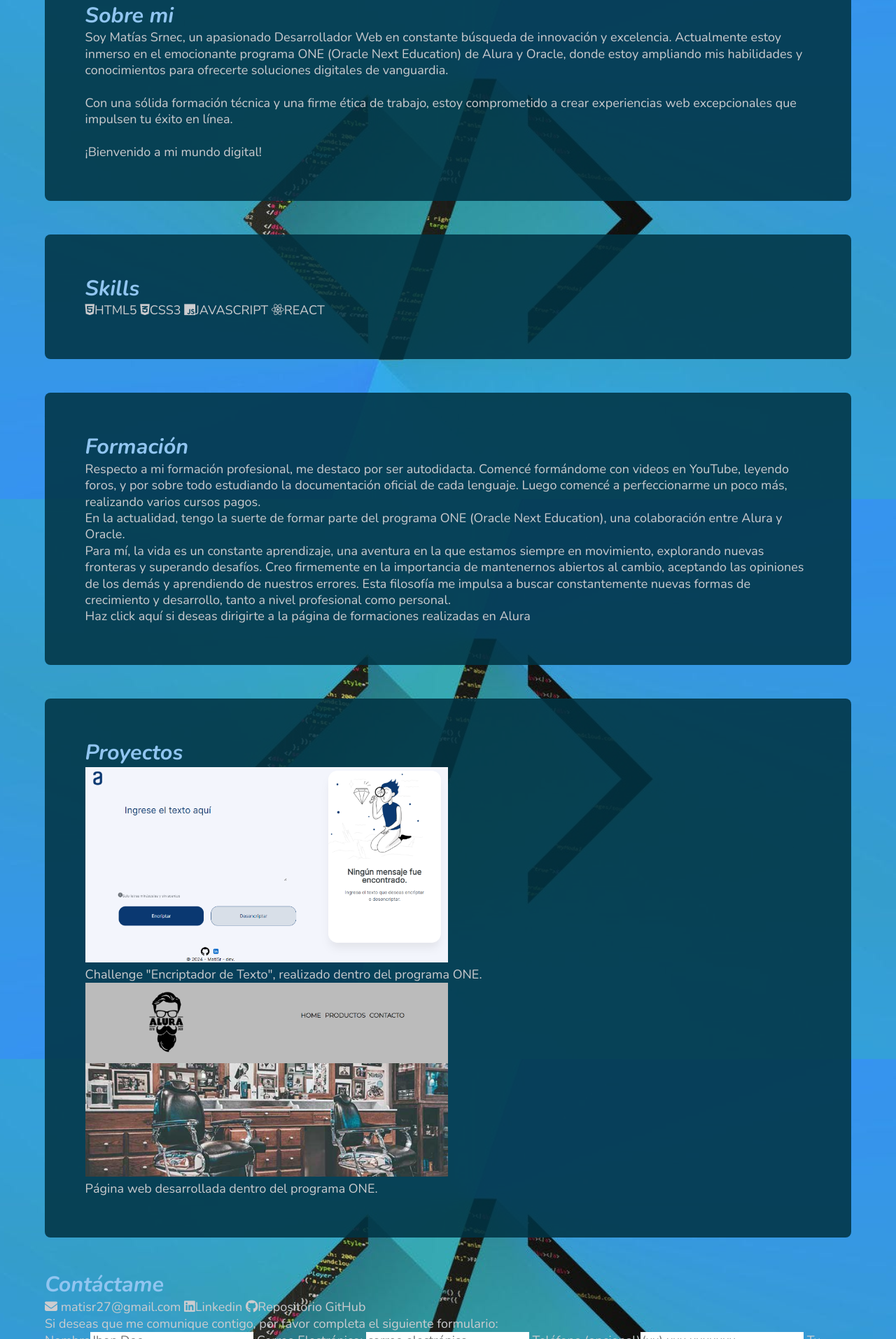
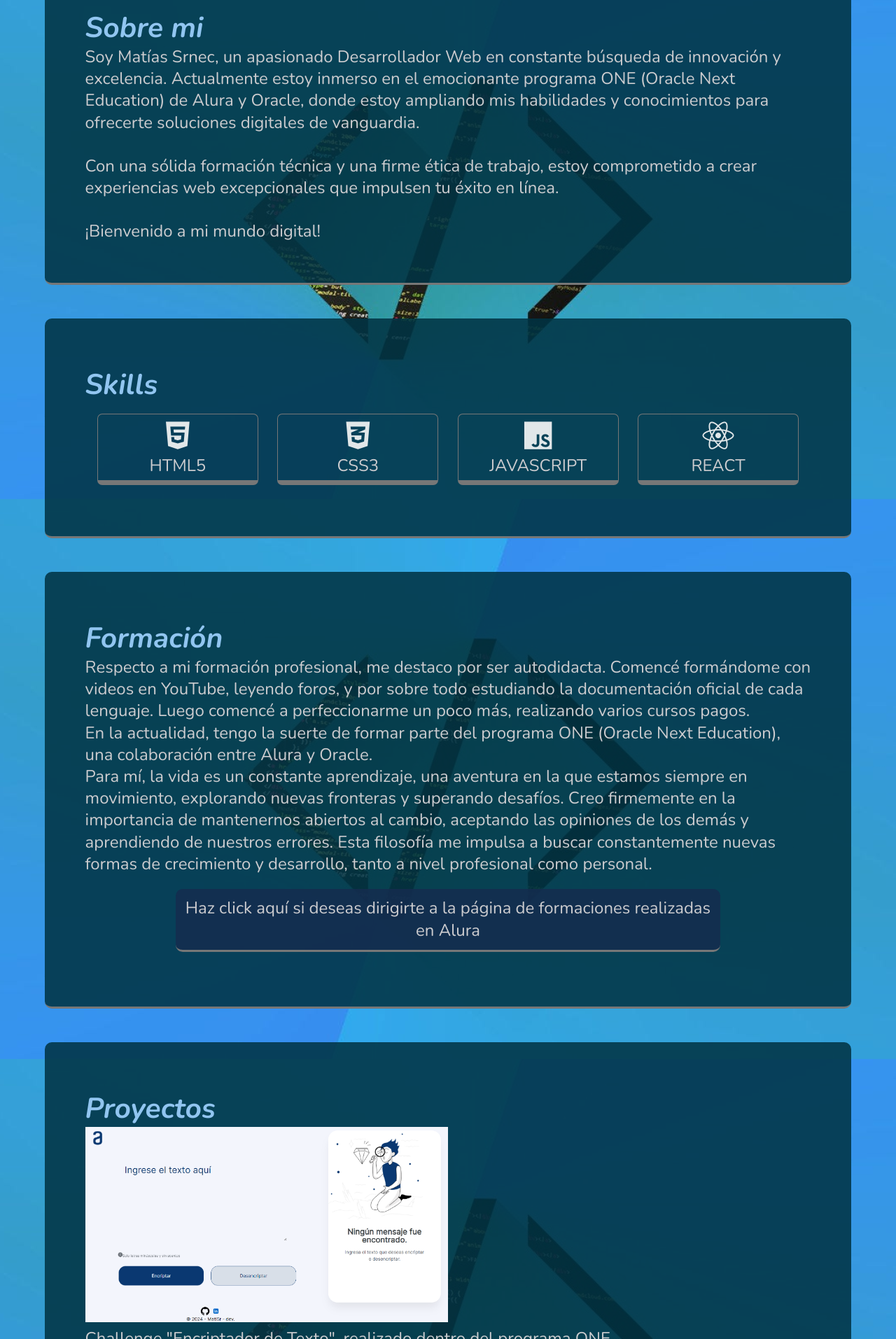
Before and after one commit to Mati-sr/portafolio-web, a plain HTML site: page index.html in a window 1280 px wide. Shown: the part 887-2800 px from the top of the page at 70% size. Drawn offline with nearby package versions, Linux system fonts and the light colour scheme.

Commit message:
Actualiza los archivos

```diff
--- a/animation.css
+++ b/animation.css
@@ -18,3 +18,21 @@ header:hover {
   scale: 1.4;
   transition: 0.3s;
 }
+
+.presentacion__container:hover,
+.sobremi__container:hover,
+.skills__container:hover,
+.formacion__container:hover,
+.proyectos__container:hover,
+.contactame__container:hover{
+  box-shadow: inset 0 0 60px #00000090;
+}
+
+.button:hover,
+.contactame__redes a:hover,
+.icon:hover{
+  scale: 1.17;
+  background: #124;
+  color:#e1e7e9;
+  transition: 0.3s;
+}
--- a/index.html
+++ b/index.html
@@ -40,10 +40,12 @@
         <div class="image__container">
           <img src="img/Mati Sr.png" alt="Foto Matias Srnec" title="Matías Srnec" />
         </div>
+        <div class="text__container">
           <h1>
             Hola, mi nombre es <span>Matías Srnec</span>,<br />
             Soy <span>desarrollador web</span> Front-End!
           </h1>
+        </div>
       </div>
 
       <div id="sobremi" class="sobremi__container">
@@ -64,13 +66,16 @@
       <div id="skills" class="skills__container">
         <h2>Skills</h2>
         <div class="skills__icons">
-          <i class="fa-brands fa-html5"></i><span>HTML5</span> <i class="fa-brands fa-css3-alt"></i><span>CSS3</span>
-          <i class="fa-brands fa-js"></i><span>JAVASCRIPT</span> <i class="fa-brands fa-react"></i><span>REACT</span>
+          <div class="icon"><i class="fa-brands fa-html5"></i><span>HTML5</span></div>
+          <div class="icon"><i class="fa-brands fa-css3-alt"></i><span>CSS3</span></div>
+          <div class="icon"><i class="fa-brands fa-js"></i><span>JAVASCRIPT</span></div>
+          <div class="icon"><i class="fa-brands fa-react"></i><span>REACT</span></div>
         </div>
       </div>
 
       <div id="formacion" class="formacion__container">
         <h2>Formación</h2>
+        <div class="formacion__text">
           <p>
           Respecto a mi formación profesional, me destaco por ser autodidacta. Comencé formándome con videos en YouTube,
           leyendo foros, y por sobre todo estudiando la documentación oficial de cada lenguaje. Luego comencé a
@@ -82,7 +87,8 @@
           aceptando las opiniones de los demás y aprendiendo de nuestros errores. Esta filosofía me impulsa a buscar
           constantemente nuevas formas de crecimiento y desarrollo, tanto a nivel profesional como personal.
           </p>
-        <button type="button">
+        </div>
+        <button type="button" class="button">
           <a
             href="https://app.aluracursos.com/user/matisr27/fullCertificate/8f61e60b4cfc063943e92ae581c65027"
             target="_blank"
@@ -99,7 +105,7 @@
               ><img
                 src="img/Encriptador-texto.png"
                 alt="Captura de pantalla del Encriptador de texto realizado por Matías Srnec"
-                title="Haz click en la imagen para dirigirte a la página web del encriptador"
+                title="Haz click en la imagen para dirigirte a la página web"
               />
             </a>
             <figcaption>Challenge "Encriptador de Texto", realizado dentro del programa ONE.</figcaption>
@@ -122,7 +128,7 @@
         <h2>Contáctame</h2>
 
         <div class="contactame__redes">
-          <i class="fa-solid fa-envelope"></i> <span title="Correo electrónico">matisr27@gmail.com</span>
+          <a><i class="fa-solid fa-envelope"></i> <span title="Correo electrónico">matisr27@gmail.com</span></a>
           <a href="https://www.linkedin.com/in/matias-srnec/" target="_blank"
             ><i class="fa-brands fa-linkedin"></i><span title="Linkedin">Linkedin</span></a
           >
@@ -130,9 +136,8 @@
             ><i class="fa-brands fa-github"></i><span title="GitHub">Repositorio GitHub</span></a
           >
         </div>
-
+        <h3>Si deseas que me comunique contigo, por favor completa el siguiente formulario:</h3>
         <div class="contactame__formulario">
-          <h3>Si deseas que me comunique contigo, por favor completa el siguiente formulario:</h3>
           <form action="https://formspree.io/f/xzbnkapk" method="POST">
             <label>Nombre<input type="text" name="nombre" class="input" required placeholder="Jhon Doe" /></label>
             <label>
@@ -144,22 +149,24 @@
                 type="tel"
                 name="telefono"
                 class="input"
-                class="input"
                 placeholder="(xx) xxx xxxxxxx"
             /></label>
-            <label>
+            <label >
               Tu mensaje
-              <textarea name="mensaje" class="input" placeholder="Mensaje ..." cols="20" rows="10"></textarea>
+              <textarea name="mensaje" class="input" placeholder="Mensaje ..." rows="10"></textarea>
             </label>
-            <button type="submit">Enviar mensaje <i class="fa-solid fa-inbox"></i></button>
+            <button type="submit" class="button">Enviar mensaje <i class="fa-solid fa-inbox"></i></button>
           </form>
+        </div>
+         <div class="contenedor__imagen">
+          <img src="img/comunicacion.png" alt="Logo de comunicación">
           </div>
       </div>
     </main>
     <footer>
       <p>
         Página web estática <br />
-        Desarrollada solamente con HTML y CSS. <br />
+        Desarrollada completamente con HTML y CSS. <br />
         <br />
       </p>
       <p>&copy; Matias Srnec</p>
--- a/style.css
+++ b/style.css
@@ -7,7 +7,7 @@ html {
   background: url("img/Fondo.jpg") top / cover fixed;
   color: #cccccf;
   font-family: "Nunito", sans-serif;
-  font-size: 18px;
+  font-size: 14px;
 }
 h2 {
   font-size: 1.7em;
@@ -15,7 +15,6 @@ h2 {
   font-style: italic;
   color: #91c5f0;
 }
-
 /* --------------------- */
 
 /* Encabezado */
@@ -24,12 +23,15 @@ header {
   position: fixed;
   top: 0;
   width: 100%;
-  height: 8vh;
+  height: 7vh;
   padding: 1%;
+  gap: 4%;
   background: #024;
   z-index: 100;
   align-items: center;
 }
+
+/* Encabezado nombre */
 .nombre-container {
   display: flex;
   align-items: center;
@@ -67,30 +69,41 @@ main {
   margin: auto;
   z-index: 0;
 }
+main h2{
+  margin-top: 1%;
+}
 
-/* Presentación */
 .presentacion__container,
 .sobremi__container,
 .skills__container,
 .formacion__container,
-.proyectos__container {
+.proyectos__container,
+.contactame__container {
   padding: 5%;
   width: 100%;
   height: auto;
   margin: 6vh 0;
   background-color: #034d;
-  border-radius: 8px;
+  border-radius: 10px;
+  border-bottom: 3px solid #777;
+  font-size: 1.2rem;
 }
+
+/* Presentación */
 .image__container {
-  width: 90%;
+  width: 60%;
 }
 .image__container img {
-  width: 100%;
+  width: 80%;
   border-radius: 100%;
+  filter: drop-shadow(20px 2px 5px #034);
 }
-
+.text__container{
+  flex-shrink: 5;
+  font-size: calc(20px + 1vw);
+}
 .presentacion__container h1 {
-  font-size: 1.7em;
+  font-size: 1.5em;
   font-weight: 900;
   color: #9ad;
 }
@@ -98,7 +111,91 @@ main {
   font-style: italic;
 }
 
-/* Sección sobre mi */
+/* Sección Skills */
+.skills__icons{
+  display: flex;
+  flex-flow: row wrap;
+  justify-content: space-evenly;
+  align-items: center;
+  text-align: center;
+  gap: 10px
+}
+.icon{
+  margin-top: 15px;
+}
+
+/* Sección Formación */
+.formacion__container button{
+  margin: 20px auto;
+}
+
+/* Sección contactos */
+.contactame__container{
+  display: flex;
+  flex-flow: column wrap;
+}
+.contactame__redes {
+  display: flex;
+  flex-flow: row wrap;
+  justify-content: space-evenly;
+  align-items: center;
+  text-align: center;
+  margin: 15px 0 35px;
+  gap: 8px;
+  border-bottom: 3px solid #777 ;
+  border-radius: 10px;
+}
+.contactame__redes a,
+.icon {
+  display: flex;
+  flex-direction: column;
+  align-items: center;
+  width: 230px;
+  padding: 8px 3px 5px;
+  margin-bottom: 15px;
+  border: 1px solid #777;
+  border-bottom:7px solid #777 ;
+  border-radius: 7px;
+}
+.contactame__redes a i,
+.icon i {
+  margin-bottom: 5px;
+  font-size: 45px;
+  color: #e1e7e9;
+}
+
+.contactame__formulario{
+  margin: 3% 0 0 10%;
+  width: 80%;
+  display: inline;
+}
+.contenedor__imagen{
+  display: none;
+}
+.contenedor__imagen img{
+  width: 100%;
+}
+.input,
+.button{
+  display: block;
+  width: 75%;
+  padding: 1.2%;
+  font-size: 1.2rem;
+  margin-bottom: 3%;
+  background-color: #142c4fdd;
+  border-bottom: 3px solid #777 ;
+  border-radius: 10px;
+  resize: none;
+  outline: none;
+}
+.button{
+  display: flex;
+  justify-content: center;
+  align-items: center;
+  gap: 3%;
+  margin: 5% 0;
+}
+
 
 /* Pie de página */
 footer {
@@ -113,8 +210,13 @@ footer {
   width: 50%;
 }
 
+/* ------------------------------- */
+/* Media queries */
 /* Tablets y PC */
-@media (min-width: 810px) {
+@media (min-width: 820px) {
+  html{
+    font-size: 20px;
+  }
   .nav__container {
     display: inline;
   }
@@ -125,18 +227,29 @@ footer {
     height: 88vh;
     font-size: 2em;
   }
+  .contenedor__imagen{
+    display: inline;
+    width: 40%;
+    position: absolute;
+    text-align: right;
+    left: 65%;
+    bottom: 500px;
+  }
+
 }
 /* Celulares hasta tablet */
-@media (max-width: 810px) {
+@media (max-width: 819px) {
   .nombre-container {
     width: 90%;
   }
   .image__container {
-    width: 70%;
+    width: 65%;
     margin: -10% 18% 10px;
   }
-  /* .image__container img {
-    border-radius: 100%;
-    width: 55%;
-  } */
+  .input,
+  .button{
+    width: 100%;
+    max-width: 400px;
+
+  }
 }
```
Also changed, not shown: img/Apx.png (added), img/comunicacion.png (added). Lines whose indentation alone changed are shown as unchanged.
